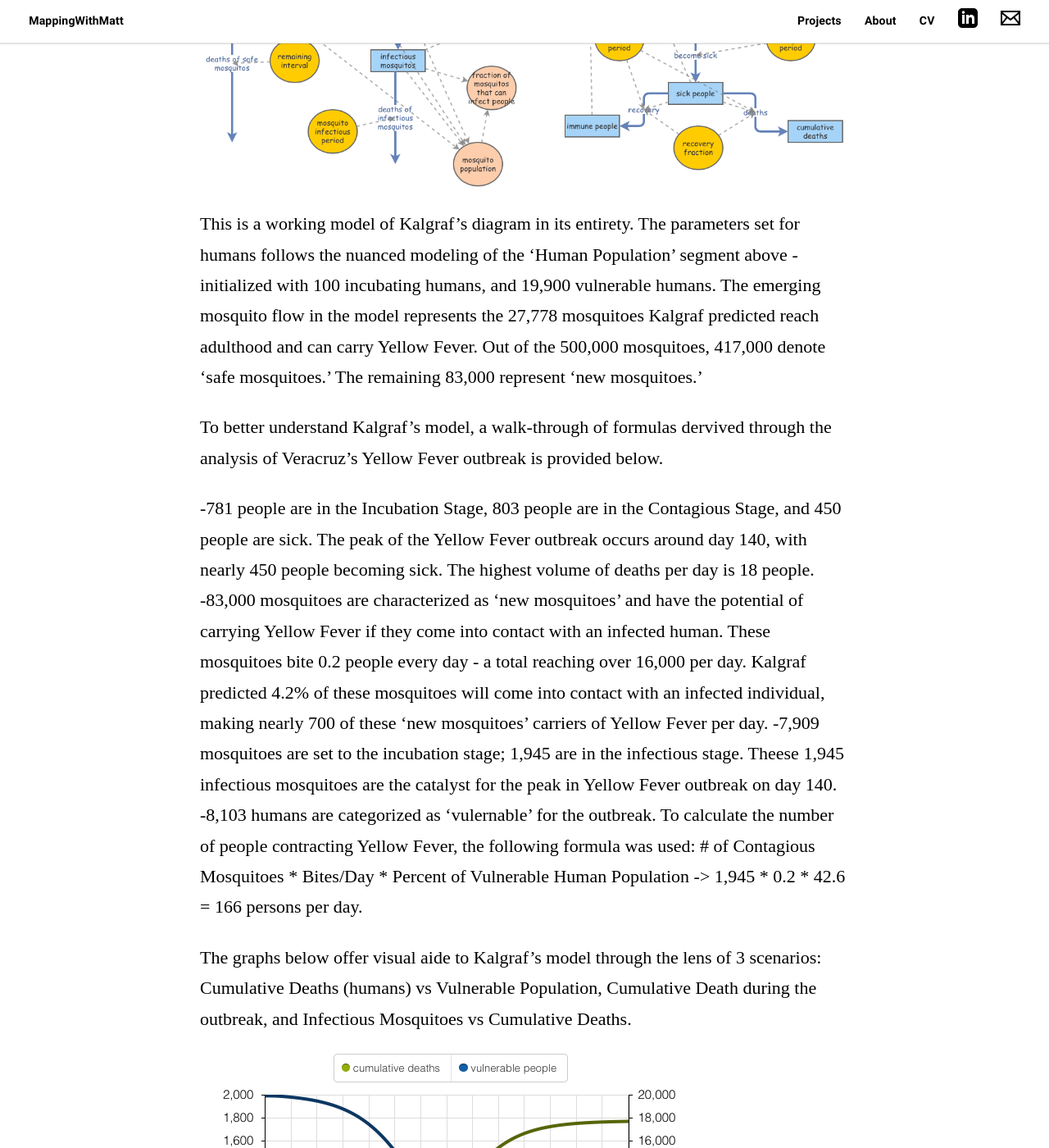
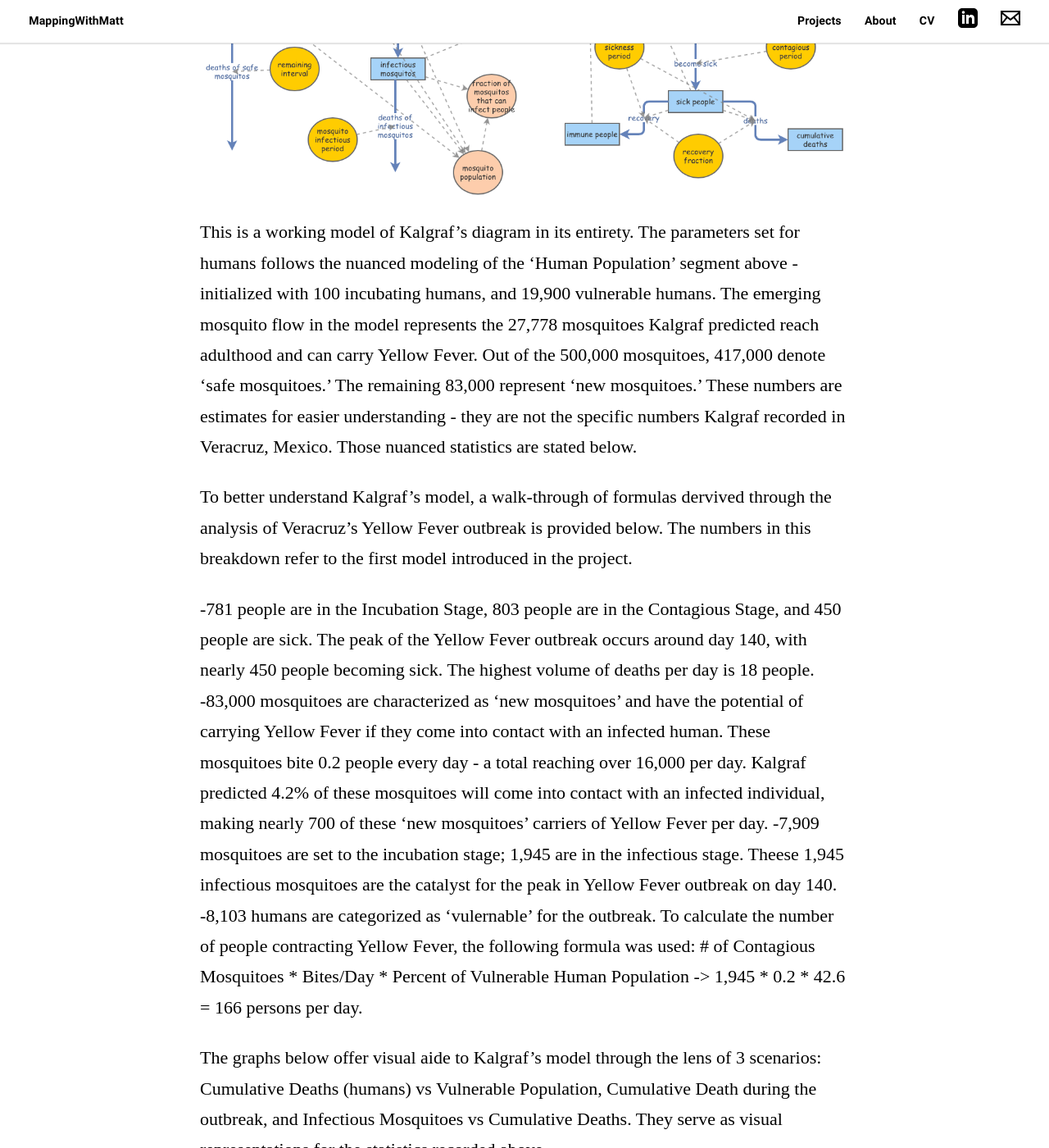
Before and after one commit to matt-duyst/mapping-with-matt, a Jekyll site: the page built from _posts/2013-09-20-Yellow-Fever.markdown, in a window 1280 px wide and 1400 px high, scrolled down 6153 px. Shown: the whole window at 82% size. Built offline with Jekyll 4.4.1, drawn with Linux system fonts in a browser that asks for light colours; some web fonts are replaced; some of the changed text lies outside the part shown.

Commit message:
more fuckin yellow fever kill me

```diff
--- a/_posts/2013-09-20-Yellow-Fever.markdown
+++ b/_posts/2013-09-20-Yellow-Fever.markdown
@@ -16,6 +16,8 @@
 The models below simulate the proliferation of Yellow Fever through varying scenarios and mitigation techniques. While each case offers a new lens on predicting the spread of the viral disease, they all follow a similar backstory: urban diaspora. Individuals will contract Yellow Fever and bring it back to a populated urban center. If the infected person is bitten by a mosquito not carrying the disease, that mosquito will now become contagious.
 
 These simulations are adaptations of a Dynamo model for Yellow Fever outbreaks by Kjell Kalgraf. The figure below is the blueprint for this project's modified simulations.
+
+## Kalgraf's Model
 
 ![Map GIS](/assets/images/kalgraf-model.png)
 
@@ -41,13 +43,13 @@
 
 Analyzing just the human population in Kalgraf's model allows for a more granular understanding of the implications associated with Yellow Fever outbreak rates and human recovery rates. For instance, the model assumes the amount of bites received by infected mosquitoes per day will remain constant over time. In reality, the amount of bites per infected mosquito will oscillate; as the human population begins building immunity, the rate of infected mosquitoes will decline - and so will the bites received per day. Moreover, holding the stages of Yellow Fever (incubated, contagious, and sick) at finite increments poses issues. For example, recovery rates will differ among person to person. While using Veracruz, Mexico as a case study allowed for predicting the diaspora of Yellow Fever in urban centers, and a better understanding of human recovery rate with real data, it's important to note the prevalence of the city's climate for mosquito reproduction. The tropical climate with little variation from season to season is ideal for mosquitoes. Places like Veracruz with high rates of precipitation and overall higher temperatures, will experience a greater possibility of infected mosquitoes - and therefore higher rates of bites per day. Places with similar climate's to this case study will be exposed to greater rates of Yellow Fever outbreaks.
 
-### Modeling Yellow Fever - A Breakdown of Kalgraf's Full Model
+### Modeling Yellow Fever - Simulating Kalgraf's Full Model
 
 ![Map GIS](/assets/images/yellow-fever-full.png)
 
-This is a working model of Kalgraf's diagram in its entirety. The parameters set for humans follows the nuanced modeling of the 'Human Population' segment above - initialized with 100 incubating humans, and 19,900 vulnerable humans. The emerging mosquito flow in the model represents the 27,778 mosquitoes Kalgraf predicted reach adulthood and can carry Yellow Fever. Out of the 500,000 mosquitoes, 417,000 denote 'safe mosquitoes.' The remaining 83,000 represent 'new mosquitoes.'
+This is a working model of Kalgraf's diagram in its entirety. The parameters set for humans follows the nuanced modeling of the 'Human Population' segment above - initialized with 100 incubating humans, and 19,900 vulnerable humans. The emerging mosquito flow in the model represents the 27,778 mosquitoes Kalgraf predicted reach adulthood and can carry Yellow Fever. Out of the 500,000 mosquitoes, 417,000 denote 'safe mosquitoes.' The remaining 83,000 represent 'new mosquitoes.' These numbers are estimates for easier understanding - they are not the specific numbers Kalgraf recorded in Veracruz, Mexico. Those nuanced statistics are stated below.
 
-To better understand Kalgraf's model, a walk-through of formulas dervived through the analysis of Veracruz's Yellow Fever outbreak is provided below.
+To better understand Kalgraf's model, a walk-through of formulas dervived through the analysis of Veracruz's Yellow Fever outbreak is provided below. The numbers in this breakdown refer to the first model introduced in the project.
 
 -781 people are in the Incubation Stage, 803 people are in the Contagious Stage, and 450 people are sick. The peak of the Yellow Fever outbreak occurs around day 140, with nearly 450 people becoming sick. The highest volume of deaths per day is 18 people.
 -83,000 mosquitoes are characterized as 'new mosquitoes' and have the potential of carrying Yellow Fever if they come into contact with an infected human. These mosquitoes bite 0.2 people every day - a total reaching over 16,000 per day. Kalgraf predicted 4.2% of these mosquitoes will come into contact with an infected individual, making nearly 700 of these 'new mosquitoes' carriers of Yellow Fever per day.
@@ -55,7 +57,7 @@
 -8,103 humans are categorized as 'vulernable' for the outbreak. To calculate the number of people contracting Yellow Fever, the following formula was used:
  # of Contagious Mosquitoes * Bites/Day * Percent of Vulnerable Human Population -> 1,945 * 0.2 * 42.6 = 166 persons per day.
 
-The graphs below offer visual aide to Kalgraf's model through the lens of 3 scenarios: Cumulative Deaths (humans) vs Vulnerable Population, Cumulative Death during the outbreak, and Infectious Mosquitoes vs Cumulative Deaths.
+The graphs below offer visual aide to Kalgraf's model through the lens of 3 scenarios: Cumulative Deaths (humans) vs Vulnerable Population, Cumulative Death during the outbreak, and Infectious Mosquitoes vs Cumulative Deaths. They serve as visual representations for the statistics recorded above.
 
 ![Map GIS](/assets/images/cumulative-vulnerable.png)
 
@@ -67,31 +69,23 @@
 
 ![Map GIS](/assets/images/mosquitoes-vs-death.png)
 
-The model above represents the number of mosquitoes carrying Yellow Fever and the number of deaths at the peak of the outbreak.
+The model above represents the number of mosquitoes carrying Yellow Fever and the number of deaths at the peak of the outbreak. At the peak of the outbreak, 1,945 mosquitoes are infected.
 
-##### Projected Graphings of Original Model
+### Sensitivity Analysis - Alterations in Bites Per Day
+
+![Placeholder](/assets/images/sens-analysis-sick-people.png)
+
+Sensitivity Analysis graphing allows the viewer to inspect the impact of various bites per day per mosquito. The values used oscillate between 0.1, 0.2, 0.3, 0.4, and 0.5. The graph produced illustrates the change in number of sick people, as the number of mosquito bites occuring per day changes.
+
+![Placeholder](/assets/images/sens-analysis-sick-people.png)
+
+The relationship between bites per day and number of infected people mirror one another. When the initial value of bites per day increases, the amount of sick people increase.
+
+### Sensitivity Analysis - Alterations in the Initial # of Incubating Humans
 
 ![Placeholder](/assets/images/Cummulative-Deaths-vs-Infectious-Mosquito.png)
 
-write-up
-
-![Placeholder](/assets/images/Sick-People-Simulation.png)
-
-write-up
-
-![Map GIS](/assets/images/Deaths-Over-Time.png)
-
-write-up
-
-![Placeholder](/assets/images/Vulnerable-People.png)
-
-write-up
-
-##### Understanding the Net-Negative Flow of the Loop Diagram
-
-![Placeholder](/assets/images/Net-Neg-Flow-Loop-Diagram.png)
-
-write-up
+The two charts below test the sensitivity in changing the initial value of people in the Incubating Period. There are four representations of this alteration in initial number of incubating humans: 10 people, 20 people, 50 people, and 100 people. Changing the initial value of people in the Incubating Period allows the viewer to understand how incubating impacts the timing and intensity of an epidemic.
 
 ##### A Proposed Mosquito Control Program: 10-Day Simulations vs. 20-Day Simulations
 
```
Also changed, not shown: assets/images/sens-analysis-sick-people.png (added), 5 other files.
